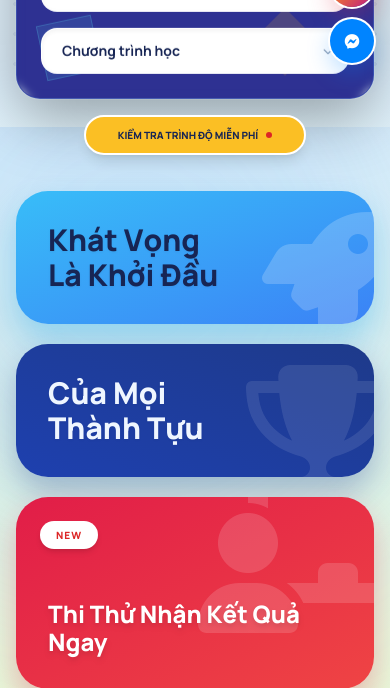
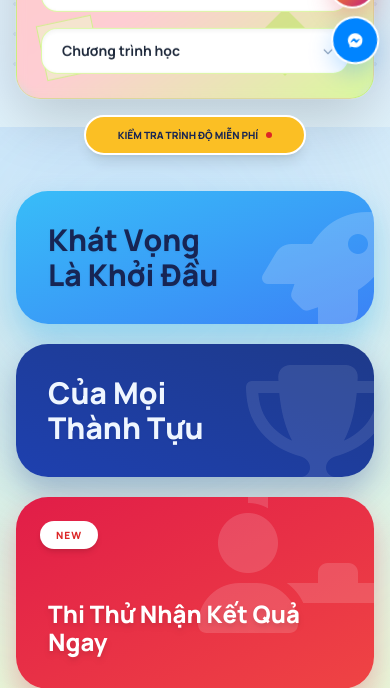
Before and after one commit to rua093/english_center, a PHP site: page / in a window 390 px wide. Shown: the part 761-1449 px from the top of the page. Run offline with PHP 8.4, Linux system fonts and the light colour scheme; some libraries are stand-ins or nearby versions.

Commit message:
view: finish trang-chu

```diff
--- a/public_html/pages/home/index.php
+++ b/public_html/pages/home/index.php
@@ -109,3 +109,90 @@ if (is_logged_in()) {
 	    AOS.refresh();
 	});
 	</script>
+
+	 <script>
+        document.addEventListener('DOMContentLoaded', function() {
+            const dynamicBg = document.getElementById('dynamic-scroll-bg');
+            if(dynamicBg) {
+                window.addEventListener('scroll', () => {
+                    // Lấy vị trí cuộn hiện tại
+                    const scrollTop = window.scrollY || document.documentElement.scrollTop;
+                    // Lấy tổng chiều cao có thể cuộn
+                    const maxScroll = document.documentElement.scrollHeight - window.innerHeight;
+
+                    // Tránh lỗi chia cho 0 nếu trang quá ngắn
+                    if (maxScroll <= 0) return;
+
+                    const scrollPercent = scrollTop / maxScroll;
+
+                    // Di chuyển nền gradient lên trên (Tối đa 75% vì lớp fixed cao 400vh)
+                    const translateY = scrollPercent * 75;
+                    dynamicBg.style.transform = `translateY(-${translateY}%)`;
+                });
+            }
+        });
+    </script>
+
+	<style>
+    @keyframes bell-shake {
+        0%, 100% { transform: rotate(0deg) translateY(0); }
+        10% { transform: rotate(-8deg) translateY(-1px); }
+        20% { transform: rotate(8deg) translateY(-1px); }
+        30% { transform: rotate(-6deg) translateY(0); }
+        40% { transform: rotate(6deg) translateY(0); }
+        50% { transform: rotate(-4deg) translateY(-1px); }
+        60% { transform: rotate(4deg) translateY(0); }
+        70% { transform: rotate(-2deg) translateY(0); }
+        80% { transform: rotate(2deg) translateY(0); }
+        90% { transform: rotate(0deg) translateY(-1px); }
+    }
+
+    .contact-bell {
+        animation: bell-shake 2.8s ease-in-out infinite;
+        transform-origin: center bottom;
+    }
+
+    .contact-bell:nth-child(2) {
+        animation-delay: 0.15s;
+    }
+
+    .contact-bell:nth-child(3) {
+        animation-delay: 0.3s;
+    }
+
+    .contact-bell:nth-child(4) {
+        animation-delay: 0.45s;
+    }
+
+    .contact-bell:nth-child(5) {
+        animation-delay: 0.6s;
+    }
+
+    .contact-bell:hover {
+        animation-play-state: paused;
+    }
+
+    /* Hiệu ứng quay của vòng quỹ đạo */
+    @keyframes spin-orbit {
+        from { transform: rotate(0deg); }
+        to { transform: rotate(360deg); }
+    }
+    /* Hiệu ứng quay ngược của các node để giữ chữ luôn thẳng đứng */
+    @keyframes spin-orbit-reverse {
+        from { transform: rotate(0deg); }
+        to { transform: rotate(-360deg); }
+    }
+
+    .orbit-spin {
+        animation: spin-orbit 20s linear infinite;
+    }
+    .orbit-reverse-spin {
+        animation: spin-orbit-reverse 20s linear infinite;
+    }
+
+    /* Tạm dừng toàn bộ vòng quay khi di chuột vào */
+    .orbit-wrapper:hover .orbit-spin,
+    .orbit-wrapper:hover .orbit-reverse-spin {
+        animation-play-state: paused;
+    }
+</style>
--- a/public_html/pages/home/main.php
+++ b/public_html/pages/home/main.php
@@ -41,26 +41,26 @@ $teacherSchedules = $homeWidgets['teacher_schedules'] ?? [];
         </div>
 
         <div class="absolute bottom-0 left-0 right-0 translate-y-1/2 z-30 flex flex-col items-center px-4 sm:px-6">
-            <div class="w-full max-w-[1180px] bg-[#2e3192] rounded-3xl shadow-[0_18px_60px_rgba(0,0,0,0.35)] flex flex-col overflow-hidden border border-blue-400/25 ring-1 ring-white/10">
+            <div class="w-full max-w-[1180px] bg-gradient-to-br from-red-200 via-rose-200 to-lime-200 rounded-3xl shadow-[0_18px_60px_rgba(0,0,0,0.18)] flex flex-col overflow-hidden border border-lime-400/35 ring-1 ring-white/10">
                 <div class="h-1 w-full bg-gradient-to-r from-amber-400 via-cyan-300 to-sky-400"></div>
                 <div class="grid gap-0 lg:grid-cols-[1.35fr_1fr] items-stretch">
-                    <div class="p-6 md:p-8 lg:p-10 lg:border-r border-white/10 relative overflow-hidden flex items-center">
-                        <div class="absolute inset-0 bg-[radial-gradient(circle_at_top_left,rgba(255,255,255,0.14),transparent_38%)]"></div>
+                    <div class="p-6 md:p-8 lg:p-10 lg:border-r border-lime-200/80 relative overflow-hidden flex items-center">
+                        <div class="absolute inset-0 bg-[radial-gradient(circle_at_top_left,rgba(255,255,255,0.58),transparent_38%)]"></div>
                         <div class="relative z-10 max-w-3xl">
-                            <p class="text-amber-100 font-semibold text-sm md:text-base leading-relaxed max-w-2xl">
+                            <p class="text-slate-800 font-semibold text-sm md:text-base leading-relaxed max-w-2xl">
                                 Tìm các khóa học phù hợp với bạn và giúp con đường học vấn của bạn thành công
                             </p>
                         </div>
                     </div>
-                    <div class="p-6 md:p-8 lg:p-10 bg-white/8 backdrop-blur-sm flex items-center relative overflow-hidden">
+                    <div class="p-6 md:p-8 lg:p-10 bg-white/72 backdrop-blur-sm flex items-center relative overflow-hidden">
                         <div class="absolute inset-0 pointer-events-none">
-                            <div class="absolute -top-8 right-10 h-20 w-20 rounded-none border border-white/10 bg-white/5 rotate-12"></div>
-                            <div class="absolute bottom-8 right-16 h-12 w-12 rounded-none bg-amber-400/15 rotate-45"></div>
-                            <div class="absolute top-1/2 left-6 h-14 w-14 rounded-none border border-cyan-300/20 bg-cyan-300/10 -rotate-12"></div>
+                            <div class="absolute -top-8 right-10 h-20 w-20 rounded-none border border-lime-300/70 bg-white/50 rotate-12"></div>
+                            <div class="absolute bottom-8 right-16 h-12 w-12 rounded-none bg-lime-400/35 rotate-45"></div>
+                            <div class="absolute top-1/2 left-6 h-14 w-14 rounded-none border border-lime-300/60 bg-lime-100/50 -rotate-12"></div>
                         </div>
                         <div class="relative z-10 w-full grid gap-4 sm:grid-cols-2">
                             <div class="relative">
-                                <select class="w-full bg-white text-blue-950 font-bold rounded-2xl px-5 py-3 outline-none appearance-none cursor-pointer text-sm shadow-inner border border-white/60">
+                                <select class="w-full bg-white text-slate-800 font-bold rounded-2xl px-5 py-3 outline-none appearance-none cursor-pointer text-sm shadow-inner border border-lime-200/90">
                                     <option value="" disabled selected>Độ tuổi</option>
                                     <option>Mầm non</option>
                                     <option>Tiểu học</option>
@@ -68,7 +68,7 @@ $teacherSchedules = $homeWidgets['teacher_schedules'] ?? [];
                                 <i class="fa-solid fa-chevron-down absolute right-4 top-1/2 -translate-y-1/2 text-slate-400 text-[10px]"></i>
                             </div>
                             <div class="relative">
-                                <select class="w-full bg-white text-blue-950 font-bold rounded-2xl px-5 py-3 outline-none appearance-none cursor-pointer text-sm shadow-inner border border-white/60">
+                                <select class="w-full bg-white text-slate-800 font-bold rounded-2xl px-5 py-3 outline-none appearance-none cursor-pointer text-sm shadow-inner border border-lime-200/90">
                                     <option value="" disabled selected>Chương trình học</option>
                                     <option>IELTS</option>
                                     <option>Giao tiếp</option>
@@ -95,7 +95,7 @@ $teacherSchedules = $homeWidgets['teacher_schedules'] ?? [];
         </div>
 
         <div class="relative z-10 max-w-[1450px] mx-auto px-4 sm:px-6 flex flex-col lg:flex-row gap-10 lg:gap-14 items-center lg:items-stretch">
-            <div class="hidden lg:flex lg:w-5/12 relative items-end justify-center pt-10" data-aos="fade-right" data-aos-duration="1200">
+            <div class="hidden lg:flex lg:w-5/12 relative items-center justify-center lg:-mt-20" data-aos="fade-right" data-aos-duration="1200">
                 <div class="absolute bottom-10 left-1/2 -translate-x-1/2 w-[90%] h-[80%] bg-gradient-to-t from-blue-300/40 to-transparent rounded-[3rem] blur-[60px] -z-10"></div>
                 <img src="assets/images/student_girl.png" alt="Học sinh tiêu biểu" class="w-full max-w-[550px] object-contain relative z-10 drop-shadow-[0_20px_40px_rgba(30,58,138,0.25)]">
 
@@ -157,20 +157,20 @@ $teacherSchedules = $homeWidgets['teacher_schedules'] ?? [];
             </div>
         </div>
     </section>
-    	<div class="fixed bottom-5 right-4 z-50 flex flex-col items-end gap-3 sm:bottom-6 sm:right-6">
-    		<a href="#top" class="group flex h-11 w-11 sm:h-12 sm:w-12 items-center justify-center rounded-full bg-slate-800 text-white shadow-[0_10px_25px_rgba(15,23,42,0.28)] ring-2 ring-white transition-all hover:-translate-y-1 hover:bg-slate-700" aria-label="Lên đầu trang">
+        <div class="fixed bottom-5 right-4 z-50 flex flex-col items-end gap-3 sm:bottom-6 sm:right-6">
+            <a href="#hero-video" class="group flex h-11 w-11 sm:h-12 sm:w-12 items-center justify-center rounded-full bg-slate-800 text-white shadow-[0_10px_25px_rgba(15,23,42,0.28)] ring-2 ring-white transition-all hover:-translate-y-1 hover:bg-slate-700" aria-label="Đi tới hero video">
     			<i class="fa-solid fa-arrow-up text-[15px] sm:text-base transition-transform duration-300 group-hover:-translate-y-0.5"></i>
     		</a>
-    		<a href="https://www.facebook.com/" target="_blank" rel="noopener noreferrer" class="group flex h-11 w-11 sm:h-12 sm:w-12 items-center justify-center rounded-full bg-[#1877F2] text-white shadow-[0_10px_25px_rgba(24,119,242,0.28)] ring-2 ring-white transition-all hover:-translate-y-1 hover:scale-105" aria-label="Facebook">
+            <a href="https://www.facebook.com/" target="_blank" rel="noopener noreferrer" class="group contact-bell flex h-11 w-11 sm:h-12 sm:w-12 items-center justify-center rounded-full bg-[#1877F2] text-white shadow-[0_10px_25px_rgba(24,119,242,0.28)] ring-2 ring-white transition-all hover:-translate-y-1 hover:scale-105" aria-label="Facebook" style="animation-delay: 0s;">
     			<i class="fa-brands fa-facebook-f text-[15px] sm:text-base"></i>
     		</a>
-    		<a href="https://zalo.me/" target="_blank" rel="noopener noreferrer" class="group flex h-11 w-11 sm:h-12 sm:w-12 items-center justify-center rounded-full bg-[#0068FF] text-white shadow-[0_10px_25px_rgba(0,104,255,0.28)] ring-2 ring-white transition-all hover:-translate-y-1 hover:scale-105" aria-label="Zalo">
+            <a href="https://zalo.me/" target="_blank" rel="noopener noreferrer" class="group contact-bell flex h-11 w-11 sm:h-12 sm:w-12 items-center justify-center rounded-full bg-[#0068FF] text-white shadow-[0_10px_25px_rgba(0,104,255,0.28)] ring-2 ring-white transition-all hover:-translate-y-1 hover:scale-105" aria-label="Zalo" style="animation-delay: 0.15s;">
     			<span class="text-[13px] sm:text-sm font-black leading-none tracking-tight">Z</span>
     		</a>
-    		<a href="https://www.instagram.com/" target="_blank" rel="noopener noreferrer" class="group flex h-11 w-11 sm:h-12 sm:w-12 items-center justify-center rounded-full bg-gradient-to-br from-[#f09433] via-[#e6683c] via-[#dc2743] to-[#bc1888] text-white shadow-[0_10px_25px_rgba(220,39,67,0.28)] ring-2 ring-white transition-all hover:-translate-y-1 hover:scale-105" aria-label="Instagram">
+            <a href="https://www.instagram.com/" target="_blank" rel="noopener noreferrer" class="group contact-bell flex h-11 w-11 sm:h-12 sm:w-12 items-center justify-center rounded-full bg-gradient-to-br from-[#f09433] via-[#e6683c] via-[#dc2743] to-[#bc1888] text-white shadow-[0_10px_25px_rgba(220,39,67,0.28)] ring-2 ring-white transition-all hover:-translate-y-1 hover:scale-105" aria-label="Instagram" style="animation-delay: 0.3s;">
     			<i class="fa-brands fa-instagram text-[15px] sm:text-base"></i>
     		</a>
-    		<a href="https://www.messenger.com/" target="_blank" rel="noopener noreferrer" class="group flex h-11 w-11 sm:h-12 sm:w-12 items-center justify-center rounded-full bg-[#0084FF] text-white shadow-[0_10px_25px_rgba(0,132,255,0.28)] ring-2 ring-white transition-all hover:-translate-y-1 hover:scale-105" aria-label="Messenger">
+            <a href="https://www.messenger.com/" target="_blank" rel="noopener noreferrer" class="group contact-bell flex h-11 w-11 sm:h-12 sm:w-12 items-center justify-center rounded-full bg-[#0084FF] text-white shadow-[0_10px_25px_rgba(0,132,255,0.28)] ring-2 ring-white transition-all hover:-translate-y-1 hover:scale-105" aria-label="Messenger" style="animation-delay: 0.45s;">
     			<i class="fa-brands fa-facebook-messenger text-[15px] sm:text-base"></i>
     		</a>
     	</div>
@@ -262,32 +262,6 @@ $teacherSchedules = $homeWidgets['teacher_schedules'] ?? [];
             </div>
         </div>
     </section>
-
-    <style>
-    /* Hiệu ứng quay của vòng quỹ đạo */
-    @keyframes spin-orbit {
-        from { transform: rotate(0deg); }
-        to { transform: rotate(360deg); }
-    }
-    /* Hiệu ứng quay ngược của các node để giữ chữ luôn thẳng đứng */
-    @keyframes spin-orbit-reverse {
-        from { transform: rotate(0deg); }
-        to { transform: rotate(-360deg); }
-    }
-
-    .orbit-spin {
-        animation: spin-orbit 20s linear infinite;
-    }
-    .orbit-reverse-spin {
-        animation: spin-orbit-reverse 20s linear infinite;
-    }
-
-    /* Tạm dừng toàn bộ vòng quay khi di chuột vào */
-    .orbit-wrapper:hover .orbit-spin,
-    .orbit-wrapper:hover .orbit-reverse-spin {
-        animation-play-state: paused;
-    }
-</style>
 
     <section id="su-menh" class="pt-24 pb-12 md:pt-28 md:pb-16 relative overflow-hidden bg-transparent z-10">
         <div class="absolute inset-0 pointer-events-none z-0 overflow-hidden">
@@ -674,26 +648,5 @@ $teacherSchedules = $homeWidgets['teacher_schedules'] ?? [];
         </div>
     </section>
 
-    <script>
-        document.addEventListener('DOMContentLoaded', function() {
-            const dynamicBg = document.getElementById('dynamic-scroll-bg');
-            if(dynamicBg) {
-                window.addEventListener('scroll', () => {
-                    // Lấy vị trí cuộn hiện tại
-                    const scrollTop = window.scrollY || document.documentElement.scrollTop;
-                    // Lấy tổng chiều cao có thể cuộn
-                    const maxScroll = document.documentElement.scrollHeight - window.innerHeight;
 
-                    // Tránh lỗi chia cho 0 nếu trang quá ngắn
-                    if (maxScroll <= 0) return;
-
-                    const scrollPercent = scrollTop / maxScroll;
-
-                    // Di chuyển nền gradient lên trên (Tối đa 75% vì lớp fixed cao 400vh)
-                    const translateY = scrollPercent * 75;
-                    dynamicBg.style.transform = `translateY(-${translateY}%)`;
-                });
-            }
-        });
-    </script>
 </main>
```
